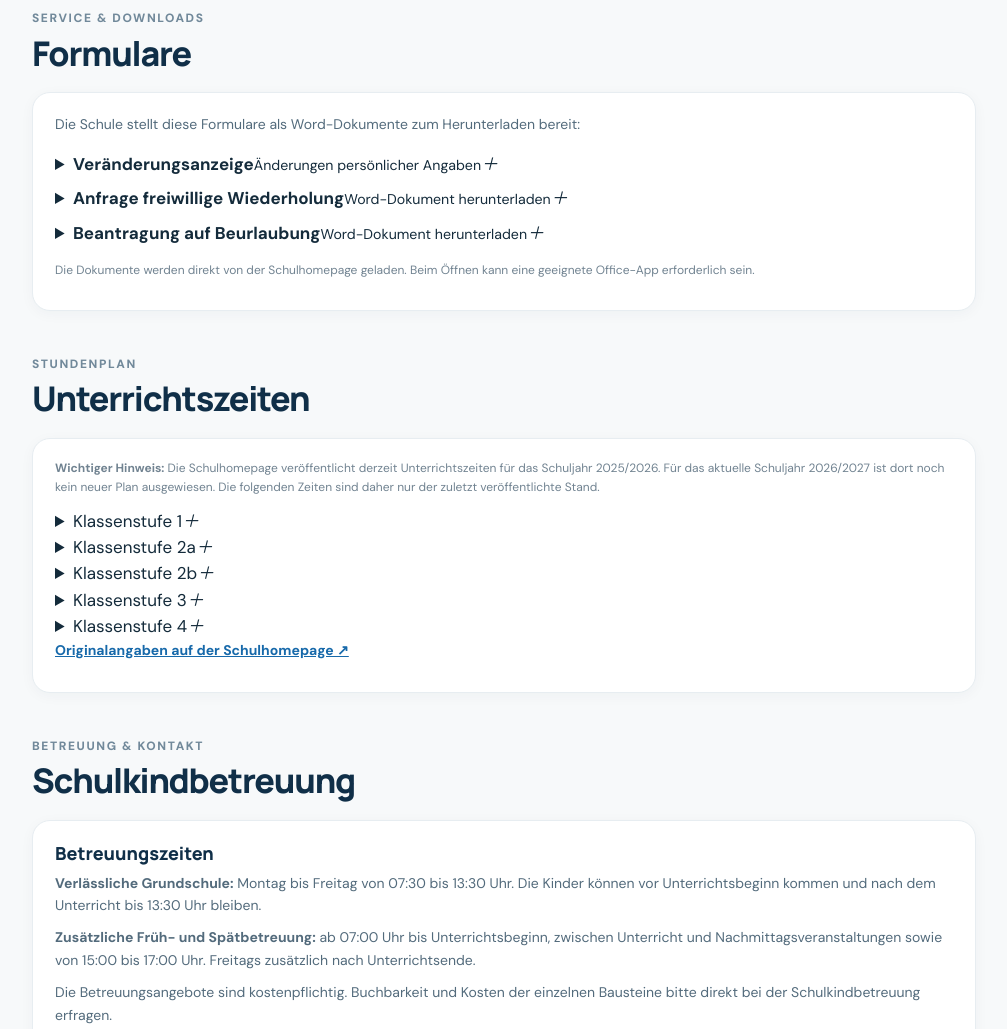
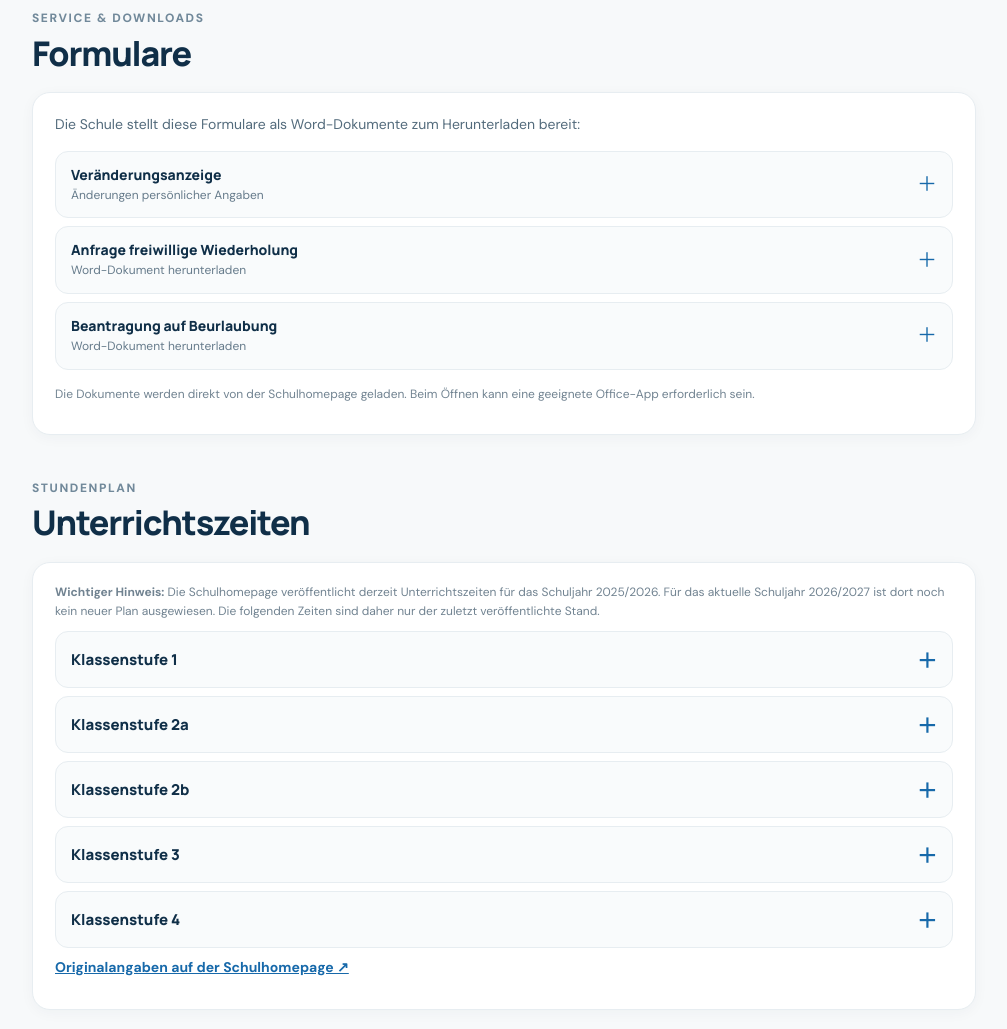
Before and after one commit to Aletheion771/Grundschule-Hoefingen, a plain HTML site: page index.html in a window 1280 px wide. Shown: the part 1625-2654 px from the top of the page, without its empty margins (136-1143 px from the left). Drawn offline with Linux system fonts and the light colour scheme; no server answers.

Commit message:
Einzelne Akkordeon-Ansichten für Formulare und Unterrichtszeiten gestalten

```diff
--- a/styles.css
+++ b/styles.css
@@ -119,3 +119,18 @@ footer{padding:0 18px 22px;text-align:center;color:#8093a2;font-size:12px;line-h
 .schedule-group{padding:12px 0;border-top:1px solid var(--line)}
 .schedule-group h3{margin:0 0 6px;font-size:16px}
 .schedule-group p{margin:0;font-size:14px;line-height:1.7}
+
+/* Version 32 – Formulare und Klassenzeiten einzeln aufklappbar */
+.document-link-list{gap:8px}
+.document-item,.schedule-item{border:1px solid var(--line);border-radius:13px;background:#f9fbfc;overflow:hidden}
+.document-item summary,.schedule-item summary{display:flex;align-items:center;justify-content:space-between;gap:14px;padding:13px 15px;cursor:pointer;list-style:none;color:var(--navy)}
+.document-item summary::-webkit-details-marker,.schedule-item summary::-webkit-details-marker{display:none}
+.document-item summary span{display:grid;gap:2px}.document-item summary b{font:800 14px Manrope,sans-serif}.document-item summary small{font-size:12px;color:var(--muted)}
+.document-item summary i,.schedule-item summary i{font-style:normal;color:var(--blue);font-size:20px;transition:transform .15s}
+.document-item[open] summary i,.schedule-item[open] summary i{transform:rotate(45deg)}
+.document-open,.schedule-content{padding:0 15px 14px}
+.document-open a{font-size:13px;font-weight:800;color:var(--blue);text-decoration:none}
+.schedule-group{padding:0;border:0}
+.schedule-item{margin:8px 0}
+.schedule-item summary{font:800 15px Manrope,sans-serif}
+.schedule-content p{margin:0;color:#536b7c;font-size:14px;line-height:1.7}
```
